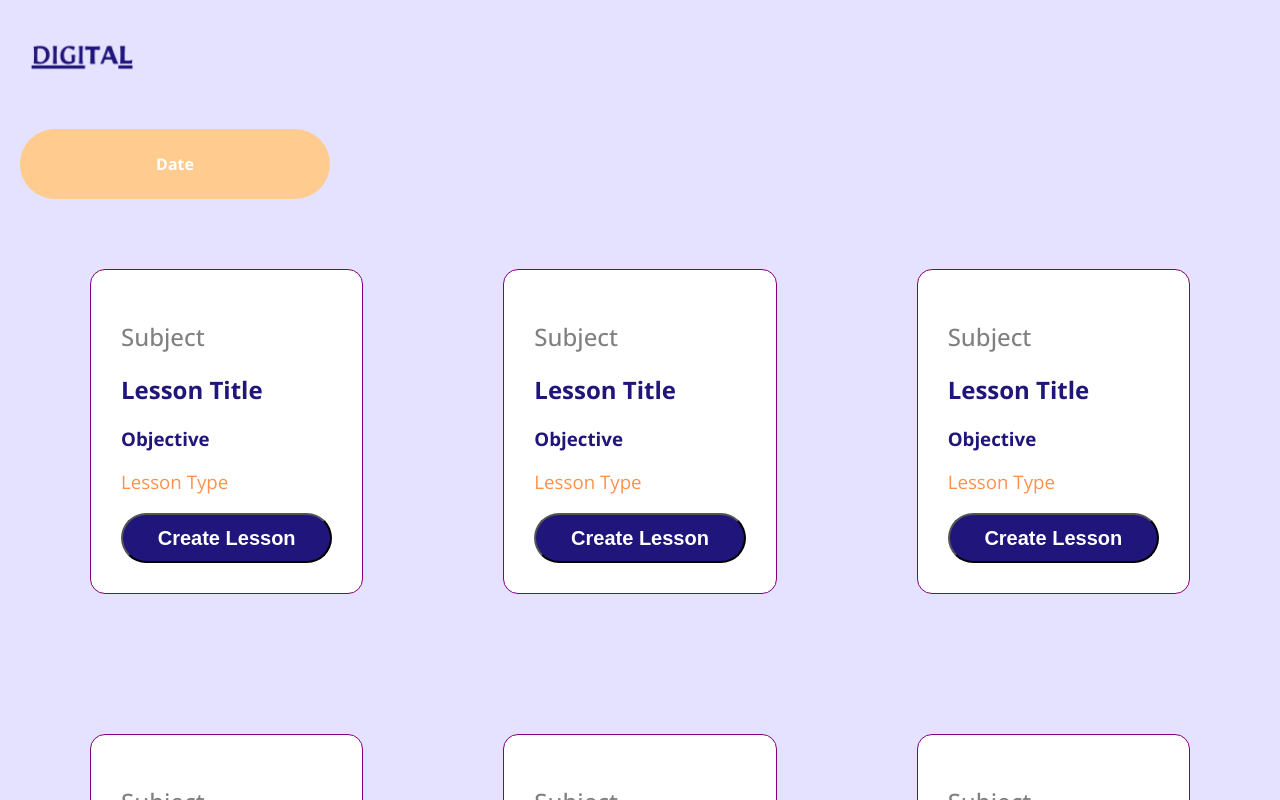
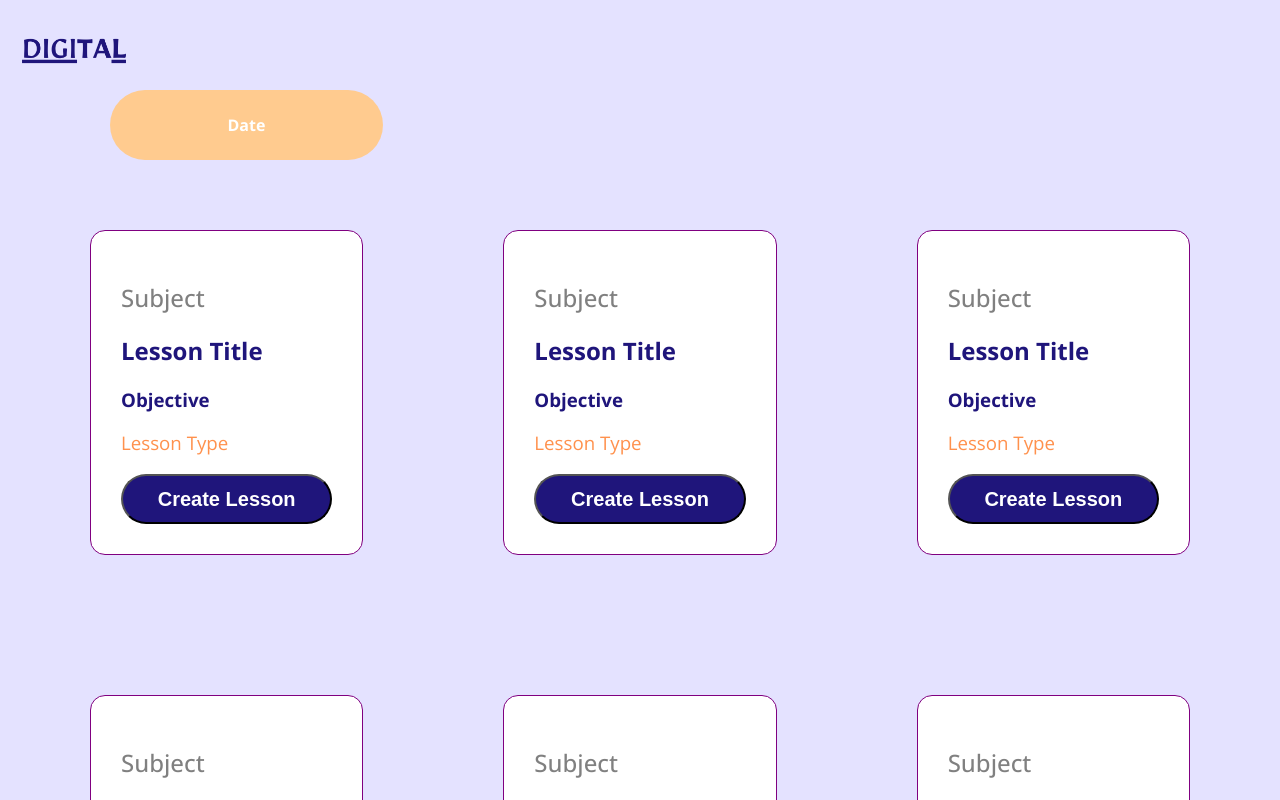
Before and after one commit to jmcc999/DigitalTAFrontEnd, a React (Create React App) app in the folder app/: page / in a window 1280 px wide. Shown: the top 800 px of the page. Built offline with nearby package versions, Linux system fonts and the light colour scheme.

Commit message:
final show page css

```diff
--- a/app/public/home.html
+++ b/app/public/home.html
@@ -3,7 +3,7 @@
 <head>
     <meta charset="UTF-8">
     <meta http-equiv="X-UA-Compatible" content="IE=edge">
-    <meta name="viewport" content="width=device-width, initial-scale=1.0">
+    <meta name="viewport" content="width=device-width, initial-scale=1">
     <link rel="stylesheet" type="text/css" href="../src/App.css" >
     <title>Document</title>
 </head>
--- a/app/src/App.css
+++ b/app/src/App.css
@@ -1,9 +1,21 @@
 
+/*home.html and App.js CSS live here*/
+.idxContainer{
+  position:relative;
+}
+.nav{
+  position: absolute;
+  top: -10px;
+  left: 10px;
+  height: 110%;
+  width: 100%;
+}
 .dateContainer {/* holds date information */
+  margin: 90px 0 0 90px;
   border-radius: 50px;
   background-color: #FFCB8F;
   height: 70px;
-  width: 25%;
+  width: 22%;
   display: flex;
   justify-content: center;
   align-items: center;
@@ -12,12 +24,13 @@
   color: white;
   font-weight: bold;
 }
-.logo {/* logo for all pages*/
-  height: 5%;
-  width: 10%;
+.logo{
+height: 15%;
+width: 10%;
 }
 
-/* CSS for home.html page */
+
+/* CSS for home.html page in public folder*/
 .container {
   display:flex;
   }
@@ -50,6 +63,8 @@
     color: rgb(46, 44, 44)
   }
 
+
+
   /* responsive design for logo on all pages */
 @media only screen and (max-width: 1100px) {
   .logo {
--- a/app/src/App.js
+++ b/app/src/App.js
@@ -6,7 +6,7 @@
   render() {
     return (
      <div id="idxContent"> {/* large parent div that holds all content of index page */}
-        <div id="nav"> {/* holds logo */}
+        <div id="nav" className="nav"> {/* holds logo */}
           <div><a href="./Subject/calender.js" id="logo"><img src={logo} alt="Digital TA Logo" className="logo"/></a></div> {/* logo png source */}
         </div>
         <div className="dateContainer"> {/* container that holds the date */}
--- a/app/src/index.css
+++ b/app/src/index.css
@@ -1,6 +1,8 @@
 /* google fonts*/
 @import url('https://fonts.googleapis.com/css2?family=Comic+Neue:wght@300;400;700&family=Open+Sans:wght@300;400;500;700&display=swap');
 
+
+/*index.js and show.html CSS live here */
 body {
   margin: 0px 20px 20px 20px;
   font-family: 'Open Sans', sans-serif;
@@ -57,11 +59,49 @@
   border-radius: 30px;
   height: 50px;
   width: 100%;
-  cursor: pointer;
 }
-.createLesson:hover{
+
+.createLesson:hover {
   -webkit-transform: translateY(-1px);
 	transform: translateY(-2px);
+}
+
+
+/*show.html css */
+div.scroll {/* background square with scroll bar*/
+  background-color: white;
+  position: absolute;
+  border-radius: 30px;
+  height:70%;
+  width: 85%;
+  overflow-x: hidden;
+  overflow-y: auto;
+  text-align: center;
+  top: 10%;
+  left: 7%;
+}
+button {
+background-color:#1F157B;
+color: white;
+position: absolute;
+top: 85%;
+left: 80%;
+height: 6%;
+width: max-content;
+border-radius: 15px;
+font-family: open-sans;
+font-size: 21px;
+cursor: pointer;
+}
+
+button:hover{
+  -webkit-transform: translateY(-1px);
+	transform: translateY(-2px);
+}
+.logo {/* logo for all pages*/
+  position: absolute;
+  height: 16%;
+  width: 10%;
 }
 
 /*Responsive design */
@@ -80,4 +120,18 @@
   .bottom{
       display:contents;
     }
+    .logo {
+      height: 100px;
+      width: auto;
+    }
+    button {
+      position: absolute;
+      left: 65%;
+      height: 5%;
+      font-size: 17px;
+      }
+      .createLesson:hover {
+        -webkit-transform: translateY(-1px);
+        transform: translateY(-2px);
+      }
   }
```
Also changed, not shown: app/public/show.html (added, +17 -0 lines).
